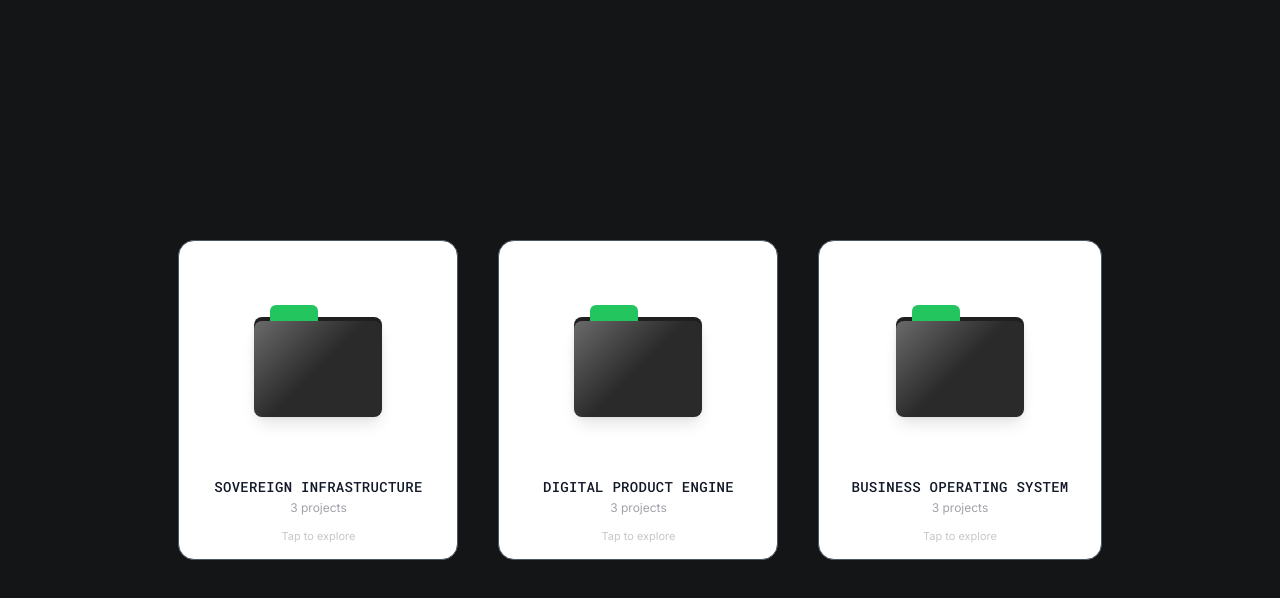
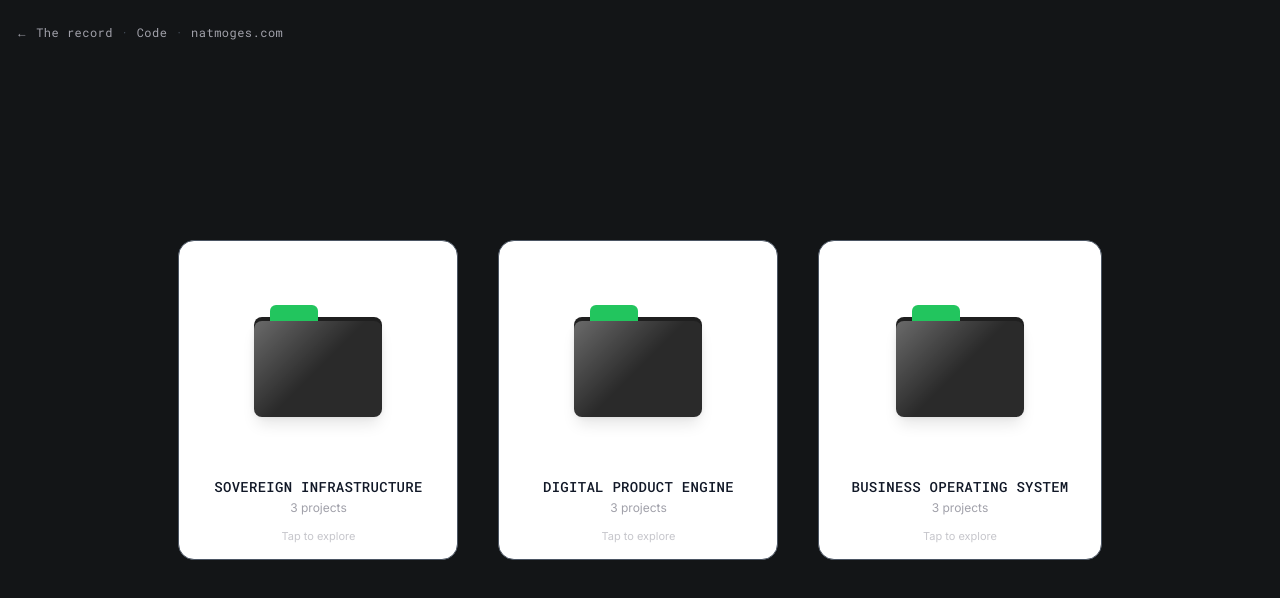
Before and after one commit to natmoges/component-rebuilds, a Next.js app: page /animatedfolder in a window 1280 px wide. Shown: the top 598 px of the page. Built offline with nearby package versions, Linux system fonts and the light colour scheme.

Commit message:
Build pages: a way back (the record, the code, natmoges.com)
The build pages 02-06 had no links at all. A pinned top-left line now leads back to the record, the repo and my site, same tab.

```diff
--- a/app/animatedfolder/page.tsx
+++ b/app/animatedfolder/page.tsx
@@ -2,6 +2,7 @@ import type { Metadata } from "next";
 import { pageMeta } from "@/lib/meta";
 import AnimatedFolder, { type Project } from "../../components/AnimatedFolder";
 import styles from "./page.module.css";
+import RecordLink from "../../components/RecordLink";
 
 export const metadata: Metadata = pageMeta(
     "AnimatedFolder · Component Rebuilds",
@@ -37,6 +38,7 @@ export default function AnimatedFolderPage() {
 
     return (
         <main className={styles.main}>
+            <RecordLink />
             <AnimatedFolder title="SOVEREIGN INFRASTRUCTURE" projects={sovereign} {...fonts} />
             <AnimatedFolder title="DIGITAL PRODUCT ENGINE" projects={product} {...fonts} />
             <AnimatedFolder title="BUSINESS OPERATING SYSTEM" projects={businessOs} {...fonts} />
--- a/app/back2top/page.tsx
+++ b/app/back2top/page.tsx
@@ -3,6 +3,7 @@ import { pageMeta } from "@/lib/meta";
 import Back2Top from "../../components/Back2Top";
 import TextScrambler from "../../components/TextScrambler";
 import styles from "./page.module.css";
+import RecordLink from "../../components/RecordLink";
 
 export const metadata: Metadata = pageMeta(
     "Back2Top · Component Rebuilds",
@@ -13,6 +14,7 @@ export const metadata: Metadata = pageMeta(
 export default function Back2TopPage() {
   return (
     <main>
+      <RecordLink />
       <section className={styles.section}>
         <TextScrambler text="INCOMING TRANSMISSION" />
         <p>scroll down to explore ↓</p>
--- a/app/motiontiles/page.tsx
+++ b/app/motiontiles/page.tsx
@@ -2,6 +2,7 @@ import type { Metadata } from "next";
 import { pageMeta } from "@/lib/meta";
 import MotionTiles, { type Tile } from "../../components/MotionTiles";
 import styles from "./page.module.css";
+import RecordLink from "../../components/RecordLink";
 
 export const metadata: Metadata = pageMeta(
     "Motion Tiles · Component Rebuilds",
@@ -64,6 +65,7 @@ const tiles: Tile[] = [
 export default function MotionTilesPage() {
     return (
         <main className={styles.main}>
+            <RecordLink />
             <MotionTiles tiles={tiles} />
         </main>
     );
--- a/app/signallocation/page.tsx
+++ b/app/signallocation/page.tsx
@@ -2,6 +2,7 @@ import type { Metadata } from "next";
 import { pageMeta } from "@/lib/meta";
 import SignalLocation from "../../components/SignalLocation";
 import styles from "./page.module.css";
+import RecordLink from "../../components/RecordLink";
 
 export const metadata: Metadata = pageMeta(
     "Signal Location · Component Rebuilds",
@@ -12,6 +13,7 @@ export const metadata: Metadata = pageMeta(
 export default function SignalLocationPage() {
     return (
         <main className={styles.main}>
+            <RecordLink />
             <p className={styles.caption}>INTERCEPTED TRANSMISSION</p>
             <SignalLocation />
             <p className={styles.caption}>
--- a/app/textscrambler/page.tsx
+++ b/app/textscrambler/page.tsx
@@ -2,6 +2,7 @@ import type { Metadata } from "next";
 import { pageMeta } from "@/lib/meta";
 import TextScrambler from "@/components/TextScrambler";
 import styles from "./page.module.css";
+import RecordLink from "../../components/RecordLink";
 
 export const metadata: Metadata = pageMeta(
     "TextScrambler · Component Rebuilds",
@@ -12,6 +13,7 @@ export const metadata: Metadata = pageMeta(
 export default function TextScramblerPage() {
     return (
         <main className={styles.page}>
+            <RecordLink />
             <section className={styles.spacer}>↓ scroll</section>
             <section className={styles.stage}>
                 <TextScrambler text="LET'S ARCHITECT" />
--- /dev/null
+++ b/components/RecordLink.module.css
@@ -0,0 +1,32 @@
+.bar {
+    position: fixed;
+    top: 16px;
+    left: 16px;
+    z-index: 50;
+    display: flex;
+    align-items: center;
+    gap: 8px;
+    font-family: var(--font-mono);
+    font-size: 12px;
+    letter-spacing: 0.04em;
+    color: var(--muted);
+}
+
+.link {
+    color: var(--muted);
+    text-decoration: none;
+    min-height: 32px;
+    display: inline-flex;
+    align-items: center;
+}
+
+.link:hover,
+.link:focus-visible {
+    color: var(--fg);
+    text-decoration: underline;
+    text-underline-offset: 3px;
+}
+
+.dot {
+    color: var(--dim);
+}
--- /dev/null
+++ b/components/RecordLink.tsx
@@ -0,0 +1,43 @@
+import Link from "next/link";
+import { PORTFOLIO_URL, REPO_URL } from "../lib/links";
+import styles from "./RecordLink.module.css";
+
+/*
+ * INTEGRATION PASS, FINAL CHECK — a way back from every build page.
+ *
+ * What I found: the build pages (02–06) had no links at all. The record sends
+ * a reader to them in the same tab, so the only way out was the browser's
+ * Back button, and someone who landed on one cold (from the README, a search,
+ * a shared link) had no way to the record, the code or my site.
+ *
+ * WHAT IT DOES: a small line pinned to the top-left corner of each build
+ * page: "← The record" goes home to Accretion in the same tab, "Code" opens
+ * the repo, and "natmoges.com" goes to my site. Plain links, same tab, so
+ * Back still works and no tab piles up.
+ *
+ * WHERE IT SITS: top-left, so it never meets the rocket (bottom-right) or the
+ * preloader's HUD (centred). It sits above the page's sections and below the
+ * preloader while that plays.
+ *
+ * TOUCH AND SMALL SCREENS: the same three links, at a tap-sized height.
+ *
+ * FAILURE: it's three anchors with real hrefs; with no JavaScript, no CSS or
+ * a failed font, they're still links that go where they say.
+ */
+export default function RecordLink() {
+    return (
+        <nav className={styles.bar} aria-label="Leave this build">
+            <Link href="/" className={styles.link}>
+                ← The record
+            </Link>
+            <span className={styles.dot} aria-hidden="true">·</span>
+            <a href={REPO_URL} className={styles.link}>
+                Code
+            </a>
+            <span className={styles.dot} aria-hidden="true">·</span>
+            <a href={PORTFOLIO_URL} className={styles.link}>
+                natmoges.com
+            </a>
+        </nav>
+    );
+}
```
